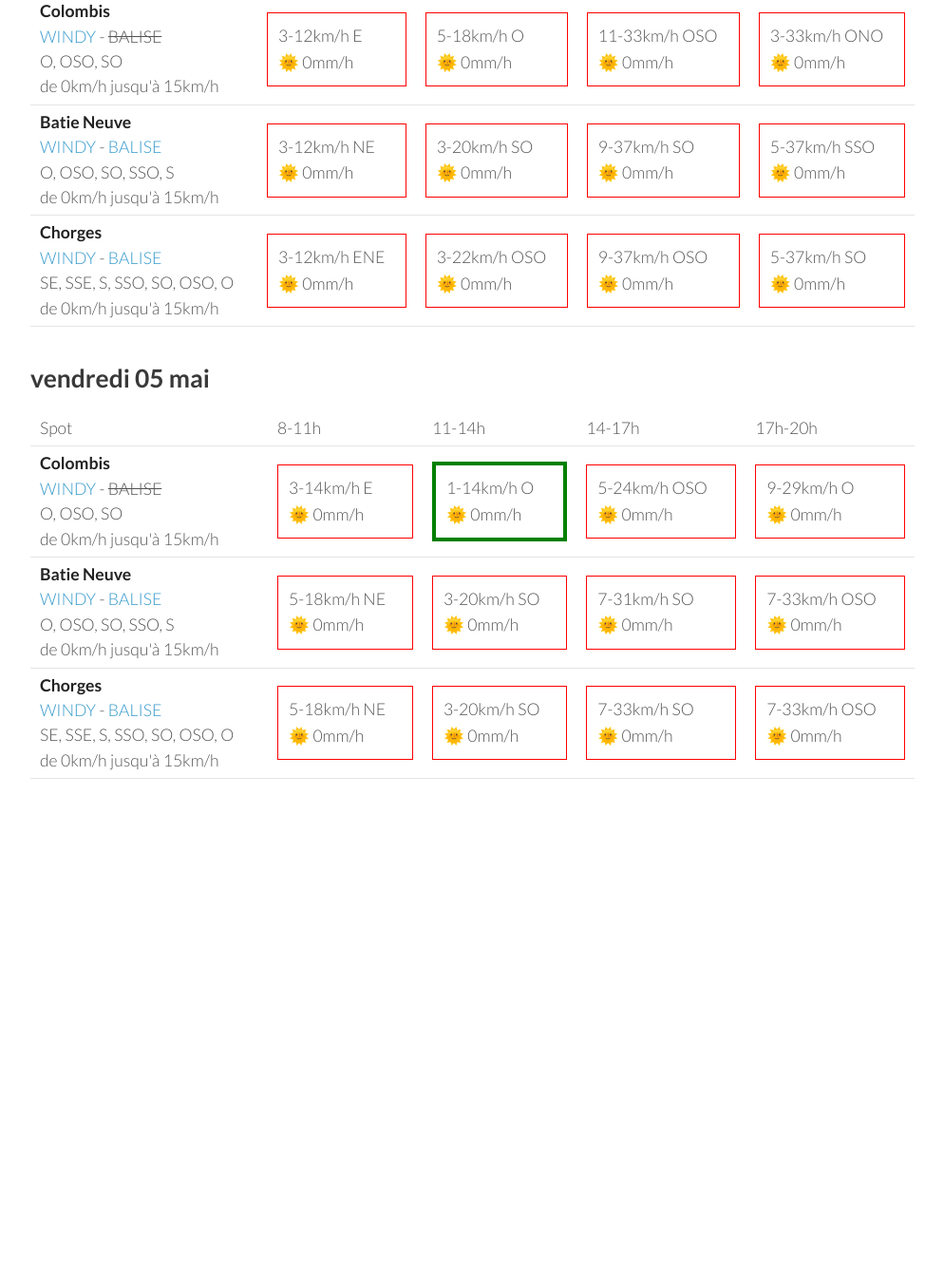
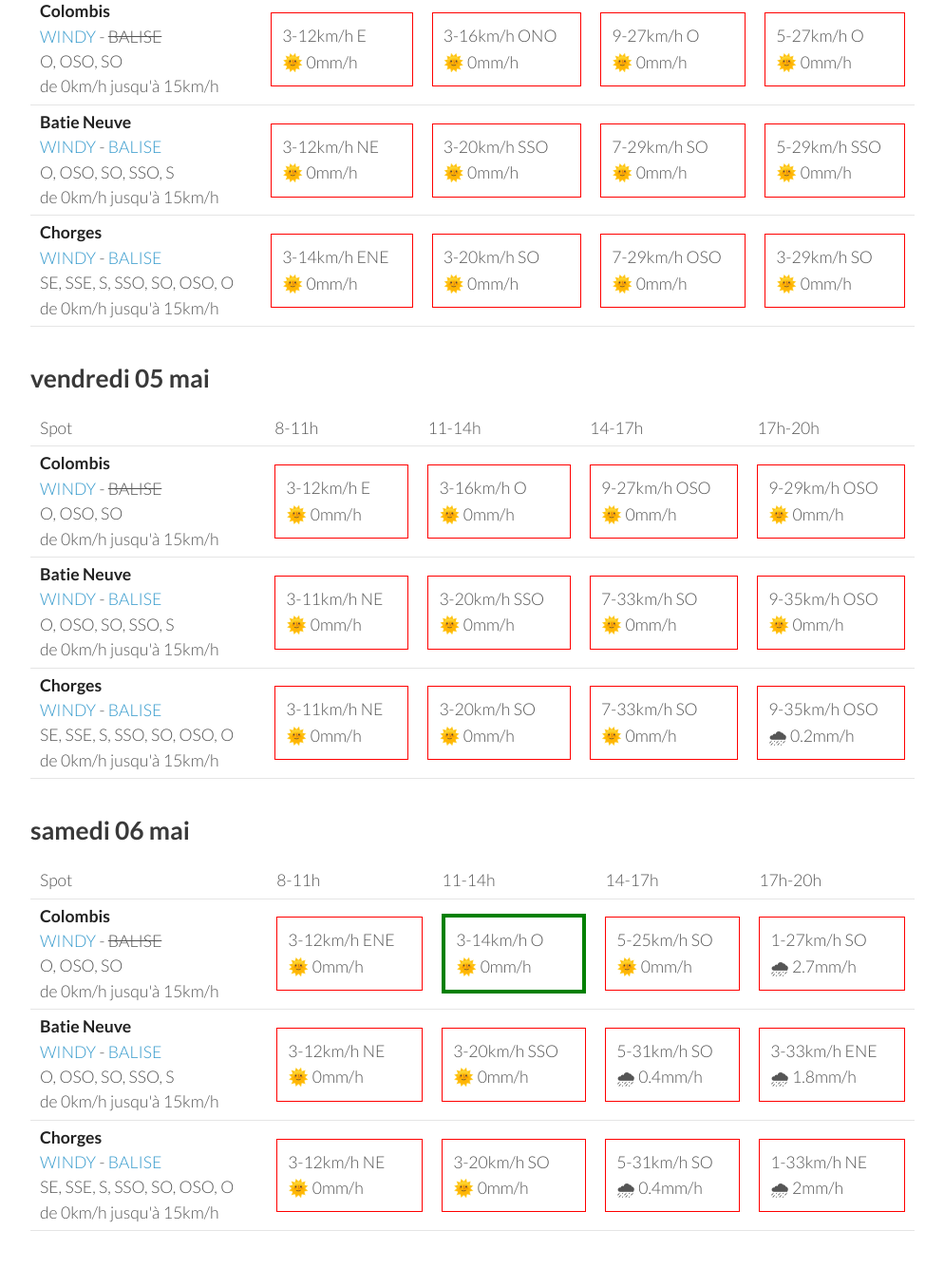
Before and after one commit to parapente-dans-le-nord/parapente-dans-le-nord.github.io, a Jekyll site: the page built from serre_poncon.markdown, in a window 1280 px wide and 1400 px high, scrolled down 1801 px. Shown: the top 1335 px of the window at 95% size, without its empty margins (26-1020 px from the left). Built offline with Jekyll 4.4.1, drawn with Linux system fonts in a browser that asks for light colours; before the commit the page ends 2749 px from its top, so only the background shows below that; some of the changed text lies outside the part shown.

Commit message:
update index.markdown

```diff
--- a/serre_poncon.markdown
+++ b/serre_poncon.markdown
@@ -118,28 +118,28 @@ page mise à jour le lundi 01 mai 06:31
 
             <td><div class="not-flyable"><p>5-20km/h E</p><p>🌞 0mm/h</p></div></td>
             <td><div class="not-flyable"><p>1-20km/h N</p><p>🌞 0mm/h</p></div></td>
-            <td><div class="not-flyable"><p>7-25km/h O</p><p>🌞 0mm/h</p></div></td>
-            <td><div class="not-flyable"><p>3-25km/h OSO</p><p>🌞 0mm/h</p></div></td>
+            <td><div class="not-flyable"><p>5-24km/h O</p><p>🌞 0mm/h</p></div></td>
+            <td><div class="not-flyable"><p>3-24km/h SSO</p><p>🌞 0mm/h</p></div></td>
 
 
     </tr>
 <tr>
         <td><strong>Batie Neuve</strong><br><a href="https://windy.com/44.584/6.236?44.559,6.262,10,m:eTtagly">WINDY</a> - <span class=""><a href="https://www.openwindmap.org/PP554">BALISE</a> </span><br> <span class="vent-favorable">O, OSO, SO, SSO, S</span><br><span class="force-vent">de 0km/h jusqu'à 15km/h</span> </td>
 
-            <td><div class="not-flyable"><p>3-18km/h ENE</p><p>🌞 0mm/h</p></div></td>
+            <td><div class="not-flyable"><p>3-20km/h ENE</p><p>🌞 0mm/h</p></div></td>
             <td><div class="not-flyable"><p>1-20km/h SSO</p><p>🌞 0mm/h</p></div></td>
             <td><div class="not-flyable"><p>7-29km/h SO</p><p>🌞 0mm/h</p></div></td>
-            <td><div class="not-flyable"><p>7-29km/h SSO</p><p>🌞 0mm/h</p></div></td>
+            <td><div class="not-flyable"><p>7-31km/h S</p><p>🌞 0mm/h</p></div></td>
 
 
     </tr>
 <tr>
         <td><strong>Chorges</strong><br><a href="https://windy.com/44.578/6.280?44.559,6.262,10">WINDY</a> - <span class=""><a href="https://www.openwindmap.org/PP554">BALISE</a> </span><br> <span class="vent-favorable">SE, SSE, S, SSO, SO, OSO, O</span><br><span class="force-vent">de 0km/h jusqu'à 15km/h</span> </td>
 
-            <td><div class="not-flyable"><p>3-22km/h ENE</p><p>🌞 0mm/h</p></div></td>
+            <td><div class="not-flyable"><p>5-22km/h ENE</p><p>🌞 0mm/h</p></div></td>
             <td><div class="not-flyable"><p>1-22km/h SSO</p><p>🌞 0mm/h</p></div></td>
             <td><div class="not-flyable"><p>7-29km/h OSO</p><p>🌞 0mm/h</p></div></td>
-            <td><div class="not-flyable"><p>5-31km/h SO</p><p>🌞 0mm/h</p></div></td>
+            <td><div class="not-flyable"><p>7-33km/h SSO</p><p>🌞 0mm/h</p></div></td>
 
 
     </tr>
@@ -163,9 +163,9 @@ page mise à jour le lundi 01 mai 06:31
         <td><strong>Colombis</strong><br><a href="https://windy.com/44.494/6.216?44.559,6.262,10">WINDY</a> - <span class="no-balise"> BALISE </span><br> <span class="vent-favorable">O, OSO, SO</span><br><span class="force-vent">de 0km/h jusqu'à 15km/h</span> </td>
 
             <td><div class="not-flyable"><p>3-12km/h E</p><p>🌞 0mm/h</p></div></td>
-            <td><div class="not-flyable"><p>5-18km/h O</p><p>🌞 0mm/h</p></div></td>
-            <td><div class="not-flyable"><p>11-33km/h OSO</p><p>🌞 0mm/h</p></div></td>
-            <td><div class="not-flyable"><p>3-33km/h ONO</p><p>🌞 0mm/h</p></div></td>
+            <td><div class="not-flyable"><p>3-16km/h ONO</p><p>🌞 0mm/h</p></div></td>
+            <td><div class="not-flyable"><p>9-27km/h O</p><p>🌞 0mm/h</p></div></td>
+            <td><div class="not-flyable"><p>5-27km/h O</p><p>🌞 0mm/h</p></div></td>
 
 
     </tr>
@@ -173,19 +173,19 @@ page mise à jour le lundi 01 mai 06:31
         <td><strong>Batie Neuve</strong><br><a href="https://windy.com/44.584/6.236?44.559,6.262,10,m:eTtagly">WINDY</a> - <span class=""><a href="https://www.openwindmap.org/PP554">BALISE</a> </span><br> <span class="vent-favorable">O, OSO, SO, SSO, S</span><br><span class="force-vent">de 0km/h jusqu'à 15km/h</span> </td>
 
             <td><div class="not-flyable"><p>3-12km/h NE</p><p>🌞 0mm/h</p></div></td>
-            <td><div class="not-flyable"><p>3-20km/h SO</p><p>🌞 0mm/h</p></div></td>
-            <td><div class="not-flyable"><p>9-37km/h SO</p><p>🌞 0mm/h</p></div></td>
-            <td><div class="not-flyable"><p>5-37km/h SSO</p><p>🌞 0mm/h</p></div></td>
+            <td><div class="not-flyable"><p>3-20km/h SSO</p><p>🌞 0mm/h</p></div></td>
+            <td><div class="not-flyable"><p>7-29km/h SO</p><p>🌞 0mm/h</p></div></td>
+            <td><div class="not-flyable"><p>5-29km/h SSO</p><p>🌞 0mm/h</p></div></td>
 
 
     </tr>
 <tr>
         <td><strong>Chorges</strong><br><a href="https://windy.com/44.578/6.280?44.559,6.262,10">WINDY</a> - <span class=""><a href="https://www.openwindmap.org/PP554">BALISE</a> </span><br> <span class="vent-favorable">SE, SSE, S, SSO, SO, OSO, O</span><br><span class="force-vent">de 0km/h jusqu'à 15km/h</span> </td>
 
-            <td><div class="not-flyable"><p>3-12km/h ENE</p><p>🌞 0mm/h</p></div></td>
-            <td><div class="not-flyable"><p>3-22km/h OSO</p><p>🌞 0mm/h</p></div></td>
-            <td><div class="not-flyable"><p>9-37km/h OSO</p><p>🌞 0mm/h</p></div></td>
-            <td><div class="not-flyable"><p>5-37km/h SO</p><p>🌞 0mm/h</p></div></td>
+            <td><div class="not-flyable"><p>3-14km/h ENE</p><p>🌞 0mm/h</p></div></td>
+            <td><div class="not-flyable"><p>3-20km/h SO</p><p>🌞 0mm/h</p></div></td>
+            <td><div class="not-flyable"><p>7-29km/h OSO</p><p>🌞 0mm/h</p></div></td>
+            <td><div class="not-flyable"><p>3-29km/h SO</p><p>🌞 0mm/h</p></div></td>
 
 
     </tr>
@@ -208,30 +208,30 @@ page mise à jour le lundi 01 mai 06:31
 <tr>
         <td><strong>Colombis</strong><br><a href="https://windy.com/44.494/6.216?44.559,6.262,10">WINDY</a> - <span class="no-balise"> BALISE </span><br> <span class="vent-favorable">O, OSO, SO</span><br><span class="force-vent">de 0km/h jusqu'à 15km/h</span> </td>
 
-            <td><div class="not-flyable"><p>3-14km/h E</p><p>🌞 0mm/h</p></div></td>
-            <td><div class="flyable"><p>1-14km/h O</p><p>🌞 0mm/h</p></div></td>
-            <td><div class="not-flyable"><p>5-24km/h OSO</p><p>🌞 0mm/h</p></div></td>
-            <td><div class="not-flyable"><p>9-29km/h O</p><p>🌞 0mm/h</p></div></td>
+            <td><div class="not-flyable"><p>3-12km/h E</p><p>🌞 0mm/h</p></div></td>
+            <td><div class="not-flyable"><p>3-16km/h O</p><p>🌞 0mm/h</p></div></td>
+            <td><div class="not-flyable"><p>9-27km/h OSO</p><p>🌞 0mm/h</p></div></td>
+            <td><div class="not-flyable"><p>9-29km/h OSO</p><p>🌞 0mm/h</p></div></td>
 
 
     </tr>
 <tr>
         <td><strong>Batie Neuve</strong><br><a href="https://windy.com/44.584/6.236?44.559,6.262,10,m:eTtagly">WINDY</a> - <span class=""><a href="https://www.openwindmap.org/PP554">BALISE</a> </span><br> <span class="vent-favorable">O, OSO, SO, SSO, S</span><br><span class="force-vent">de 0km/h jusqu'à 15km/h</span> </td>
 
-            <td><div class="not-flyable"><p>5-18km/h NE</p><p>🌞 0mm/h</p></div></td>
-            <td><div class="not-flyable"><p>3-20km/h SO</p><p>🌞 0mm/h</p></div></td>
-            <td><div class="not-flyable"><p>7-31km/h SO</p><p>🌞 0mm/h</p></div></td>
-            <td><div class="not-flyable"><p>7-33km/h OSO</p><p>🌞 0mm/h</p></div></td>
+            <td><div class="not-flyable"><p>3-11km/h NE</p><p>🌞 0mm/h</p></div></td>
+            <td><div class="not-flyable"><p>3-20km/h SSO</p><p>🌞 0mm/h</p></div></td>
+            <td><div class="not-flyable"><p>7-33km/h SO</p><p>🌞 0mm/h</p></div></td>
+            <td><div class="not-flyable"><p>9-35km/h OSO</p><p>🌞 0mm/h</p></div></td>
 
 
     </tr>
 <tr>
         <td><strong>Chorges</strong><br><a href="https://windy.com/44.578/6.280?44.559,6.262,10">WINDY</a> - <span class=""><a href="https://www.openwindmap.org/PP554">BALISE</a> </span><br> <span class="vent-favorable">SE, SSE, S, SSO, SO, OSO, O</span><br><span class="force-vent">de 0km/h jusqu'à 15km/h</span> </td>
 
-            <td><div class="not-flyable"><p>5-18km/h NE</p><p>🌞 0mm/h</p></div></td>
+            <td><div class="not-flyable"><p>3-11km/h NE</p><p>🌞 0mm/h</p></div></td>
             <td><div class="not-flyable"><p>3-20km/h SO</p><p>🌞 0mm/h</p></div></td>
             <td><div class="not-flyable"><p>7-33km/h SO</p><p>🌞 0mm/h</p></div></td>
-            <td><div class="not-flyable"><p>7-33km/h OSO</p><p>🌞 0mm/h</p></div></td>
+            <td><div class="not-flyable"><p>9-35km/h OSO</p><p>🌧 0.2mm/h</p></div></td>
 
 
     </tr>
@@ -239,3 +239,49 @@ page mise à jour le lundi 01 mai 06:31
 </tbody>
 </table>
 {:/}
+## samedi 06 mai
+
+{::nomarkdown}
+<table>
+  <tbody>
+    <tr>
+      <td>Spot</td>
+      <td>8-11h</td>
+      <td>11-14h</td>
+      <td>14-17h</td>
+      <td>17h-20h</td>
+    </tr>
+<tr>
+        <td><strong>Colombis</strong><br><a href="https://windy.com/44.494/6.216?44.559,6.262,10">WINDY</a> - <span class="no-balise"> BALISE </span><br> <span class="vent-favorable">O, OSO, SO</span><br><span class="force-vent">de 0km/h jusqu'à 15km/h</span> </td>
+
+            <td><div class="not-flyable"><p>3-12km/h ENE</p><p>🌞 0mm/h</p></div></td>
+            <td><div class="flyable"><p>3-14km/h O</p><p>🌞 0mm/h</p></div></td>
+            <td><div class="not-flyable"><p>5-25km/h SO</p><p>🌞 0mm/h</p></div></td>
+            <td><div class="not-flyable"><p>1-27km/h SO</p><p>🌧 2.7mm/h</p></div></td>
+
+
+    </tr>
+<tr>
+        <td><strong>Batie Neuve</strong><br><a href="https://windy.com/44.584/6.236?44.559,6.262,10,m:eTtagly">WINDY</a> - <span class=""><a href="https://www.openwindmap.org/PP554">BALISE</a> </span><br> <span class="vent-favorable">O, OSO, SO, SSO, S</span><br><span class="force-vent">de 0km/h jusqu'à 15km/h</span> </td>
+
+            <td><div class="not-flyable"><p>3-12km/h NE</p><p>🌞 0mm/h</p></div></td>
+            <td><div class="not-flyable"><p>3-20km/h SSO</p><p>🌞 0mm/h</p></div></td>
+            <td><div class="not-flyable"><p>5-31km/h SO</p><p>🌧 0.4mm/h</p></div></td>
+            <td><div class="not-flyable"><p>3-33km/h ENE</p><p>🌧 1.8mm/h</p></div></td>
+
+
+    </tr>
+<tr>
+        <td><strong>Chorges</strong><br><a href="https://windy.com/44.578/6.280?44.559,6.262,10">WINDY</a> - <span class=""><a href="https://www.openwindmap.org/PP554">BALISE</a> </span><br> <span class="vent-favorable">SE, SSE, S, SSO, SO, OSO, O</span><br><span class="force-vent">de 0km/h jusqu'à 15km/h</span> </td>
+
+            <td><div class="not-flyable"><p>3-12km/h NE</p><p>🌞 0mm/h</p></div></td>
+            <td><div class="not-flyable"><p>3-20km/h SO</p><p>🌞 0mm/h</p></div></td>
+            <td><div class="not-flyable"><p>5-31km/h SO</p><p>🌧 0.4mm/h</p></div></td>
+            <td><div class="not-flyable"><p>1-33km/h NE</p><p>🌧 2mm/h</p></div></td>
+
+
+    </tr>
+
+</tbody>
+</table>
+{:/}
```
Also changed, not shown: other parts of serre_poncon.markdown (+1 -1 lines).
